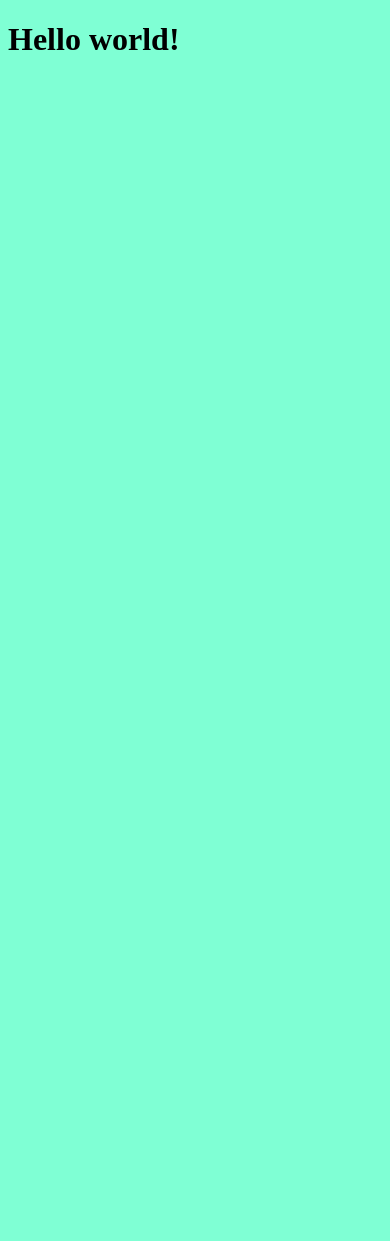
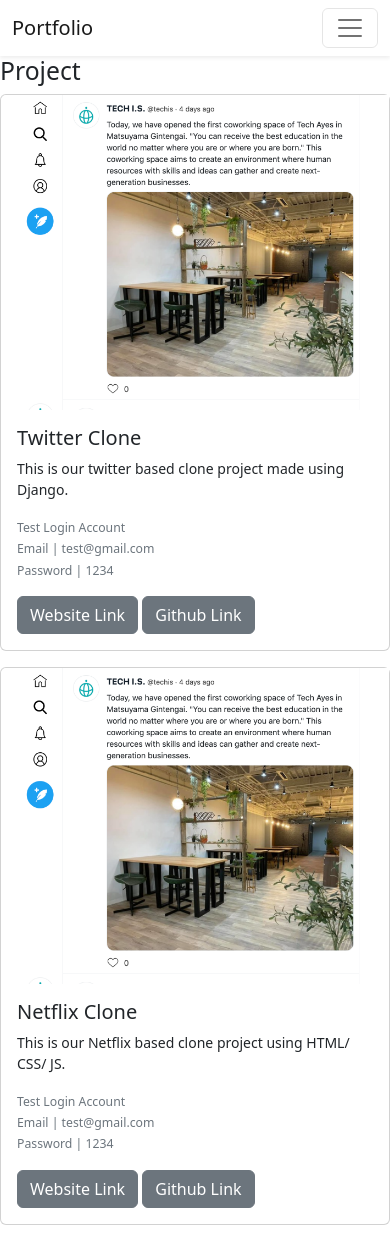
Before and after one commit to jPraiser23/Portfolio, a PHP site: page / in a window 390 px wide. Before the commit the page is almost empty. Before the commit the page ends 50 px from the top, so only its background shows below. Run offline with PHP 8.4, Linux system fonts and the light colour scheme.

Commit message:
Updated for Portfolio

```diff
--- a/index.html
+++ b/index.html
@@ -1,13 +1,111 @@
 <!DOCTYPE html>
 <html lang="en">
-<head>
-    <meta charset="UTF-8">
-    <meta http-equiv="X-UA-Compatible" content="IE=edge">
-    <meta name="viewport" content="width=device-width, initial-scale=1.0">
-    <title>Document</title>
+  <head>
+    <meta charset="utf-8">
+    <meta name="viewport" content="width=device-width, initial-scale=1">
+    <link rel="icon" type="image/png" href="img/techis-logo.png">
+    <title>Bootstrap demo</title>
     <link rel="stylesheet" href="style.css">
-</head>
-<body>
-    <h1>Hello world!</h1>
+    <link href="https://cdn.jsdelivr.net/npm/bootstrap@5.2.0/dist/css/bootstrap.min.css" rel="stylesheet" integrity="sha384-gH2yIJqKdNHPEq0n4Mqa/HGKIhSkIHeL5AyhkYV8i59U5AR6csBvApHHNl/vI1Bx" crossorigin="anonymous">
+  </head>
+  <body>
+    <nav class="navbar navbar-expand-lg navbar-light shadow-sm">
+        <div class="container">
+            <a
+                class="navbar-brand title-icon"
+                href=""
+                ><span class="font-primary">P</span>ortfolio</a
+            >
+            <button
+                class="navbar-toggler"
+                type="button"
+                data-bs-toggle="collapse"
+                data-bs-target="#navbarToggler"
+            >
+                <span class="navbar-toggler-icon"></span>
+            </button>
+            <div class="collapse navbar-collapse" id="navbarToggler">
+                <ul class="navbar-nav ms-auto mb-2">
+                    <li class="nav-item">
+                        <a class="nav-link font-black" href="#about">About</a>
+                    </li>
+                    <li class="nav-item">
+                        <a class="nav-link font-black" href="#project">Project</a>
+                        <div id="about">
+                            <h2><span class="font-primary">A</span>bout</h2>
+                            <img src="img/DSC_1142_2.jpg" />
+                            <div class="name">Yehya Hamed</div>
+                            <div class="vocation">Web Application Developer</div>
+                            <div class="skills">
+                                HTML / CSS , Javascript / React.js / Resux / Python / Django /
+                                Express.js / AWS(Basics) / Docker (basics)
+                            </div>
+                            <p>
+                                An SPA that displays subreddit data from Reddit for a specified time
+                                period. As the front-end developer, I worked
+                            </p>
+                            <div class="email">hamedyehya@outlook.com</div>
+                            <div class="icon">
+                                <a href="https://github.com/jPraiser23"><i class="bi bi-github"></i></a>
+                                <a href="https://www.linkedin.com/feed/?trk=onboarding-landing"><i class="bi bi-linkedin ms-3"></i></a>
+                            </div>
+                        </div>
+
+                    </li>
+                </ul>
+            </div>
+
+
+
+    </nav>
+    <div id="project">
+        <h2><span class="font-primary">P</span>roject </h2>
+    </div>
+    </div>
+    <div class="card mb-3">
+        <div class="row">
+          <div class="col-md-4">
+            <img src="img/project-twitter.png" class="img-fluid rounded-start" alt="Twitter Project">
+          </div>
+          <div class="col-md-8">
+            <div class="card-body">
+              <h5 class="card-title">Twitter Clone</h5>
+              <p class="card-text">This is our twitter based clone project made using Django.</p>
+              <p class="card-text"><small class="text-muted">
+                Test Login Account <br>
+                Email | test@gmail.com <br>
+                Password | 1234
+              </small></p>
+              <a href="" target="_blank" class="btn btn-secondary"> Website Link</a>
+              <a href="" target="_blank" class="btn btn-secondary"> Github Link</a>
+            </div>
+          </div>
+        </div>
+      </div>
+      <div class="card mb-3">
+        <div class="row">
+          <div class="col-md-4">
+            <img src="img/project-twitter.png" class="img-fluid rounded-start" alt="Twitter Project">
+          </div>
+          <div class="col-md-8">
+            <div class="card-body">
+              <h5 class="card-title">Netflix Clone</h5>
+              <p class="card-text">This is our Netflix based clone project using HTML/ CSS/ JS.</p>
+              <p class="card-text"><small class="text-muted">
+                Test Login Account <br>
+                Email | test@gmail.com <br>
+                Password | 1234
+              </small></p>
+              <a href="" target="_blank" class="btn btn-secondary"> Website Link</a>
+              <a href="" target="_blank" class="btn btn-secondary"> Github Link</a>
+            </div>
+          </div>
+        </div>
+      </div>
+    <script src="https://cdn.jsdelivr.net/npm/bootstrap@5.2.0/dist/js/bootstrap.bundle.min.js" integrity="sha384-A3rJD856KowSb7dwlZdYEkO39Gagi7vIsF0jrRAoQmDKKtQBHUuLZ9AsSv4jD4Xa" crossorigin="anonymous"></script>
+    <script src="https://cdn.jsdelivr.net/npm/@popperjs/core@2.11.5/dist/umd/popper.min.js" integrity="sha384-Xe+8cL9oJa6tN/veChSP7q+mnSPaj5Bcu9mPX5F5xIGE0DVittaqT5lorf0EI7Vk" crossorigin="anonymous"></script>
+    <script src="https://cdn.jsdelivr.net/npm/bootstrap@5.2.0/dist/js/bootstrap.min.js" integrity="sha384-ODmDIVzN+pFdexxHEHFBQH3/9/vQ9uori45z4JjnFsRydbmQbmL5t1tQ0culUzyK" crossorigin="anonymous"></script>
+
 </body>
+
 </html>
--- a/style.css
+++ b/style.css
@@ -1,3 +1,35 @@
 body{
     background-color: aquamarine;
 }
+
+p{
+    font-size:  14px;
+}
+
+h2{
+    font-weight: bold;
+    font-size: 23px;
+    margin-bottom: 20px;
+}
+
+a.font-black{
+    color:black !important;
+}
+
+/*****************
+
+PROJECT
+
+********************/
+#Project{
+    margin: 60 px auto;
+    width: 80;
+}
+
+#project_h2{
+    text-align: center;
+}
+
+Project .card img {
+    width: 100;
+}
```
Also changed, not shown: img/project-netflix.png (added), img/project-twitter.png (added), img/sample-woman.jpg (added), img/techis-logo.png (added).
